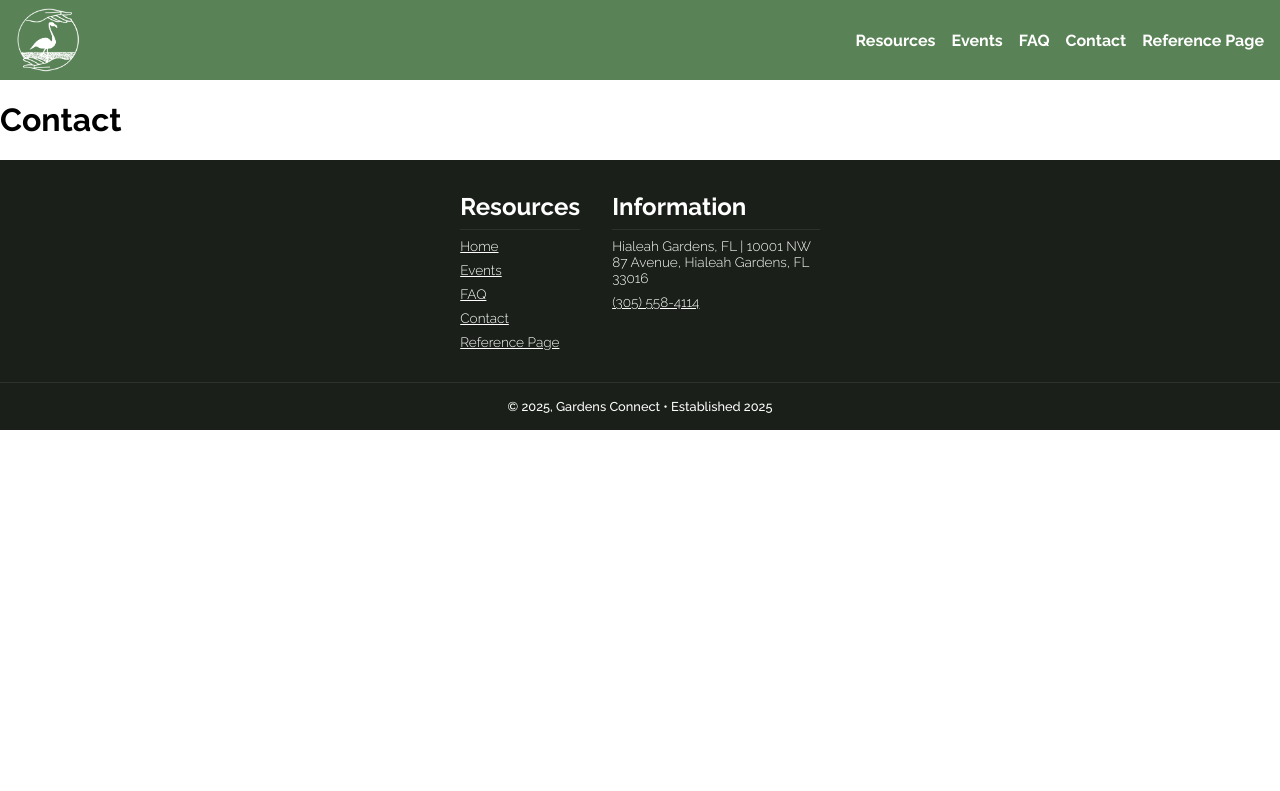
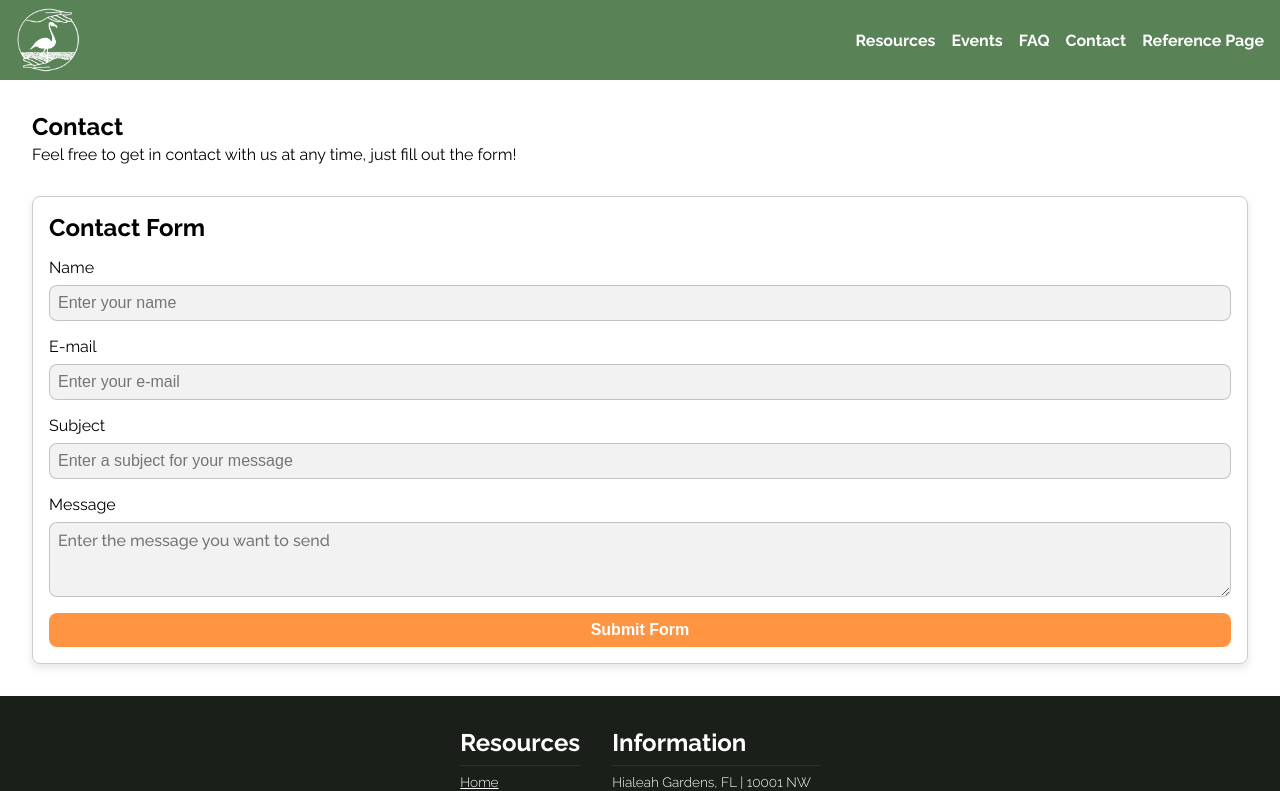
Before and after one commit to pandapog123/hialeah-timeline, a SvelteKit app: page /contact in a window 1280 px wide. Shown: the top 791 px of the page. Built offline with nearby package versions, Linux system fonts and the light colour scheme.

Commit message:
Finished the contact Form; TODO: resources, events, finished references, contact success, create resources, and create event

```diff
--- a/package.json
+++ b/package.json
@@ -21,5 +21,8 @@
 		"svelte-check": "^4.3.3",
 		"typescript": "^5.9.3",
 		"vite": "^7.1.10"
+	},
+	"dependencies": {
+		"zod": "^4.3.5"
 	}
 }
--- a/src/routes/contact/+page.svelte
+++ b/src/routes/contact/+page.svelte
@@ -1 +1,205 @@
-<h1>Contact</h1>
+<script lang="ts">
+  import { goto } from "$app/navigation";
+  import { z } from "zod";
+
+  const contactFormSchema = z.object({
+    name: z.string().min(1, "Name is required"),
+    email: z.email("Invalid e-mail address"),
+    subject: z.string().min(1, "Subject is required"),
+    message: z.string().min(1, "Message is required"),
+  });
+
+  interface ContactFormError {
+    name?: string[];
+    email?: string[];
+    subject?: string[];
+    message?: string[];
+  }
+
+  let contactError = $state<ContactFormError>({});
+
+  let contactFormElement: HTMLFormElement;
+</script>
+
+<section class="contact">
+  <div class="title">
+    <h1>Contact</h1>
+
+    <p>
+      Feel free to get in contact with us at any time, just fill out the form!
+    </p>
+  </div>
+
+  <hr />
+
+  <form
+    bind:this={contactFormElement}
+    action="/contact/success"
+    method="get"
+    onsubmit={(e) => {
+      e.preventDefault();
+
+      const formData = Object.fromEntries(new FormData(contactFormElement));
+
+      const result = contactFormSchema.safeParse(formData);
+
+      if (!result.success) {
+        contactError = z.flattenError(result.error).fieldErrors;
+      } else {
+        goto("/contact/success");
+      }
+    }}
+  >
+    <h2>Contact Form</h2>
+
+    <div class="input">
+      <label for="name">Name</label>
+
+      <input type="text" name="name" id="name" placeholder="Enter your name" />
+
+      {#if contactError.name}
+        <p class="error">{contactError.name}</p>
+      {/if}
+    </div>
+
+    <div class="input">
+      <label for="email">E-mail</label>
+
+      <input
+        type="email"
+        name="email"
+        id="email"
+        placeholder="Enter your e-mail"
+      />
+
+      {#if contactError.email}
+        <p class="error">{contactError.email}</p>
+      {/if}
+    </div>
+
+    <div class="input">
+      <label for="subject">Subject</label>
+
+      <input
+        type="text"
+        name="subject"
+        id="subject"
+        placeholder="Enter a subject for your message"
+      />
+
+      {#if contactError.subject}
+        <p class="error">{contactError.subject}</p>
+      {/if}
+    </div>
+
+    <div class="input">
+      <label for="message">Message</label>
+
+      <textarea
+        name="message"
+        id="message"
+        placeholder="Enter the message you want to send"
+        rows="3"
+      ></textarea>
+
+      {#if contactError.message}
+        <p class="error">{contactError.message}</p>
+      {/if}
+    </div>
+
+    <button type="submit">Submit Form</button>
+  </form>
+</section>
+
+<style>
+  * {
+    margin: 0;
+  }
+
+  .contact {
+    padding: 1rem;
+    display: flex;
+    flex-direction: column;
+    gap: 1rem;
+  }
+
+  hr {
+    width: 100%;
+    border: none;
+    background-color: rgba(0, 0, 0, 0.2);
+    height: 1px;
+  }
+
+  .title {
+    display: flex;
+    flex-direction: column;
+    gap: 0.25rem;
+  }
+
+  .error {
+    color: rgb(229, 65, 65);
+  }
+
+  .input {
+    display: flex;
+    flex-direction: column;
+    gap: 0.5rem;
+  }
+
+  .input input,
+  .input textarea {
+    border-radius: 0.5rem;
+    padding: 0.5rem;
+    font-size: 1rem;
+    background-color: rgba(0, 0, 0, 0.05);
+    border: 1px solid rgba(0, 0, 0, 0.2);
+    font-weight: 500;
+  }
+
+  .input textarea {
+    font-family: inherit;
+    min-height: 1lh;
+    resize: vertical;
+  }
+
+  form {
+    display: flex;
+    flex-direction: column;
+    gap: 1rem;
+  }
+
+  button {
+    border: none;
+    border-radius: 0.5rem;
+    padding: 0.5rem;
+    font-weight: 600;
+    font-size: 1rem;
+    background-color: var(--accent);
+    color: var(--off-neutral);
+    transition: opacity 200ms ease-in-out;
+  }
+
+  button:hover,
+  button:focus {
+    opacity: 0.8;
+  }
+
+  @media (min-width: 600px) {
+    form {
+      padding: 1rem;
+      border: 1px solid rgba(0, 0, 0, 0.2);
+      border-radius: 0.5rem;
+
+      box-shadow: 0px 4px 8px rgba(0, 0, 0, 0.1);
+    }
+
+    .contact {
+      padding: 2rem;
+      gap: 2rem;
+    }
+
+    hr {
+      display: none;
+    }
+  }
+</style>
--- a/src/routes/faq/+page.svelte
+++ b/src/routes/faq/+page.svelte
@@ -89,6 +89,7 @@
     overflow: hidden;
     border-radius: 0.5rem;
     border: 1px solid rgba(0, 0, 0, 0.1);
+    box-shadow: 0px 4px 8px rgba(0, 0, 0, 0.1);
   }
 
   svg {
--- a/src/routes/references/+page.svelte
+++ b/src/routes/references/+page.svelte
@@ -1 +1,80 @@
-<h1>References</h1>
+<section class="references">
+  <h1>Reference Page</h1>
+
+  <hr />
+
+  <div class="reference">
+    <h2>Images</h2>
+
+    <p>Lorem ipsum dolor sit amet consectetur adipisicing elit.</p>
+  </div>
+
+  <div class="reference">
+    <h2>Hosting</h2>
+
+    <p>Lorem ipsum dolor sit amet consectetur adipisicing elit.</p>
+  </div>
+
+  <div class="reference">
+    <h2>Sources</h2>
+
+    <p>Lorem ipsum dolor sit amet consectetur adipisicing elit.</p>
+  </div>
+
+  <div class="reference">
+    <h2>Documents</h2>
+
+    <div class="document-links">
+      <a href="/references">Copyright Checklist</a>
+      <a href="/references">Work Log</a>
+    </div>
+  </div>
+</section>
+
+<style>
+  * {
+    margin: 0;
+  }
+
+  .references {
+    display: flex;
+    flex-direction: column;
+    gap: 1.5rem;
+    padding: 2rem;
+  }
+
+  hr {
+    width: 100%;
+    border: none;
+    background-color: rgba(0, 0, 0, 0.2);
+    height: 1px;
+  }
+
+  .reference {
+    display: flex;
+    flex-direction: column;
+    gap: 0.5rem;
+  }
+
+  .document-links {
+    display: flex;
+    flex-wrap: wrap;
+    gap: 0.5rem;
+  }
+
+  .document-links a {
+    text-decoration: none;
+    color: var(--neutral);
+    padding: 0.4rem 0.8rem;
+    background-color: rgb(0, 0, 0, 0.05);
+    border: 1px solid rgba(0, 0, 0, 0.2);
+    border-radius: 0.5rem;
+    font-weight: 500;
+    transition: background-color 200ms ease-in-out;
+  }
+
+  .document-links a:hover,
+  .document-links a:focus {
+    background-color: rgb(0, 0, 0, 0.1);
+  }
+</style>
```
Also changed, not shown: 1 other file (tests, documents, lock files or other folders).
